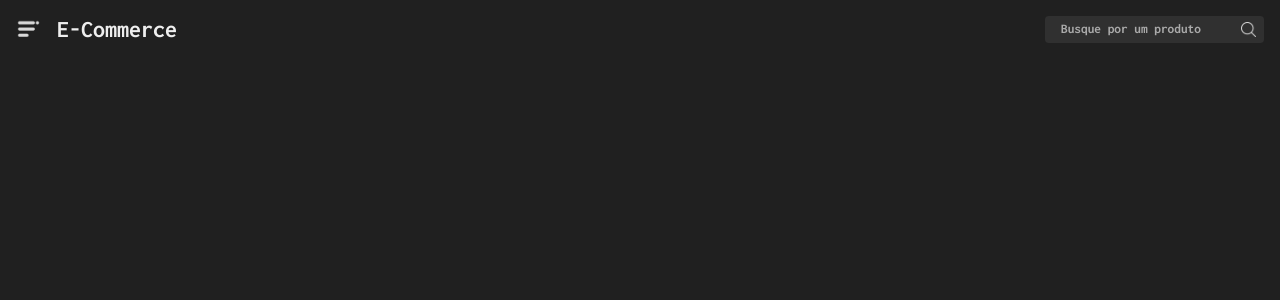
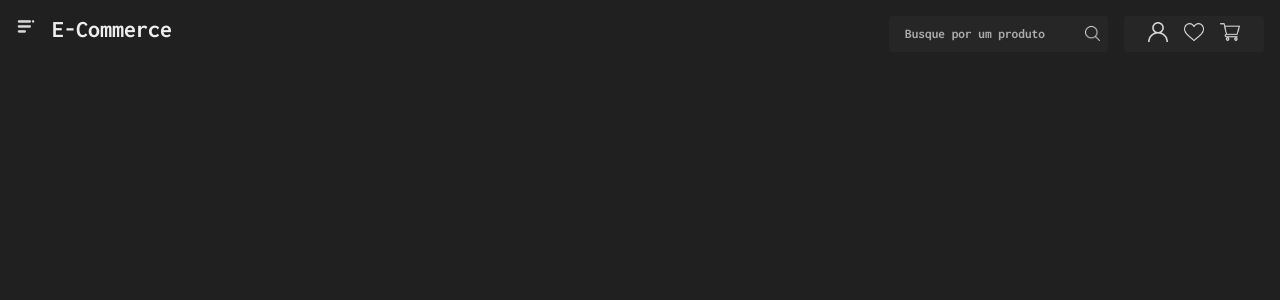
Before and after one commit to Rafael-Cesario/Projects, a React (Vite) app: page / in a window 1280 px wide. Shown: the top 300 px of the page. Built offline with nearby package versions, Linux system fonts and the light colour scheme.

Commit message:
Style - User menu

```diff
--- a/src/features/header/components/icon.tsx
+++ b/src/features/header/components/icon.tsx
@@ -6,5 +6,5 @@ interface IconProps {
 }
 
 export const Icon = ({ src, alt }: IconProps) => {
-	return <StyledIcon className="icon" src={src} alt={alt} width={25} height={25} />;
+	return <StyledIcon className="icon" src={src} alt={alt} width={20} height={20} />;
 };
--- /dev/null
+++ b/src/features/header/components/userIcons.tsx
@@ -0,0 +1,23 @@
+import { StyledUserIcons } from "../styles/styledUserIcons";
+import { Icon } from "./icon";
+
+export const UserIcons = () => {
+	return (
+		<StyledUserIcons>
+			<button className="button">
+				<Icon src="/icons/User.png" alt="user icon" />
+				<span className="info">Perfil</span>
+			</button>
+
+			<button className="button">
+				<Icon src="/icons/Heart.png" alt="heart icon" />
+				<span className="info">Favoritos</span>
+			</button>
+
+			<button className="button">
+				<Icon src="/icons/cart.png" alt="cart icon" />
+				<span className="info">Carrinho</span>
+			</button>
+		</StyledUserIcons>
+	);
+};
--- a/src/features/header/header.tsx
+++ b/src/features/header/header.tsx
@@ -1,5 +1,6 @@
 import { Icon } from "./components/icon";
 import { SearchBar } from "./components/searchBar";
+import { UserIcons } from "./components/userIcons";
 import { StyledHeader } from "./styles/styledHeader";
 
 export const Header = () => {
@@ -13,6 +14,7 @@ export const Header = () => {
 			<div className="right-menus">
 				<div className="top">
 					<SearchBar />
+					<UserIcons />
 				</div>
 
 				<div className="bottom"></div>
--- a/src/features/header/styles/styledHeader.tsx
+++ b/src/features/header/styles/styledHeader.tsx
@@ -13,4 +13,8 @@ export const StyledHeader = styled.div`
 		font-size: 1.5rem;
 		margin: 0 1rem;
 	}
+
+	.top {
+		display: flex;
+	}
 `;
--- a/src/features/header/styles/styledSearchBar.tsx
+++ b/src/features/header/styles/styledSearchBar.tsx
@@ -1,10 +1,12 @@
 import { styled } from "styled-components";
+import { Theme } from "../../../styles/styledGlobal";
 
 export const StyledSearchBar = styled.div`
 	display: flex;
 	align-items: center;
-	background-color: #303030;
+	background-color: ${Theme.container};
 	border-radius: 4px;
+	margin-right: 1rem;
 
 	input {
 		outline: none;
--- /dev/null
+++ b/src/features/header/styles/styledUserIcons.tsx
@@ -0,0 +1,32 @@
+import { styled } from "styled-components";
+import { Theme } from "../../../styles/styledGlobal";
+
+export const StyledUserIcons = styled.div`
+	background-color: ${Theme.container};
+	padding: 0.4rem 1rem;
+	border-radius: 4px;
+
+	.button {
+		border: none;
+		outline: none;
+		background-color: transparent;
+		margin: 0 0.5rem;
+		position: relative;
+
+		.info {
+			visibility: hidden;
+			position: absolute;
+			left: 0;
+			background-color: ${Theme.container};
+			color: #ddd;
+			font-weight: bold;
+			transform: translate(-40%, 2.5rem);
+			padding: 5px 20px;
+			border-radius: 4px;
+		}
+
+		&:hover .info {
+			visibility: visible;
+		}
+	}
+`;
--- a/src/styles/styledGlobal.tsx
+++ b/src/styles/styledGlobal.tsx
@@ -13,3 +13,7 @@ export const StyledGlobal = createGlobalStyle`
         color: #eee;
     }
 `;
+
+export const Theme = {
+	container: "#262626",
+};
```
